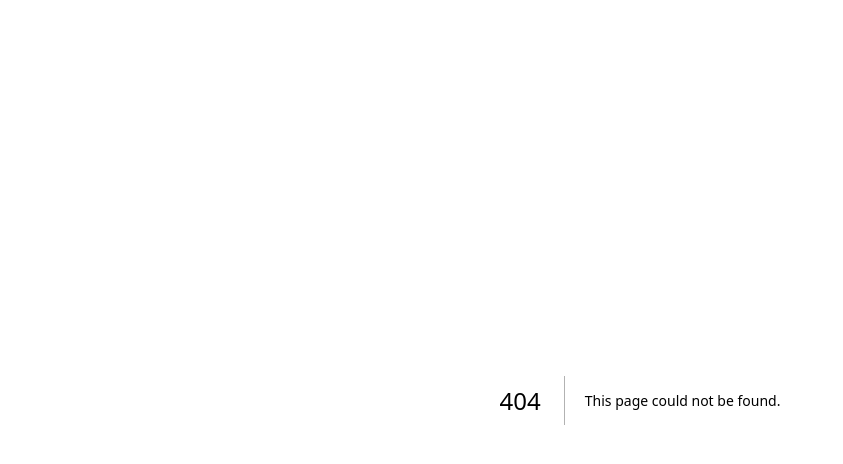
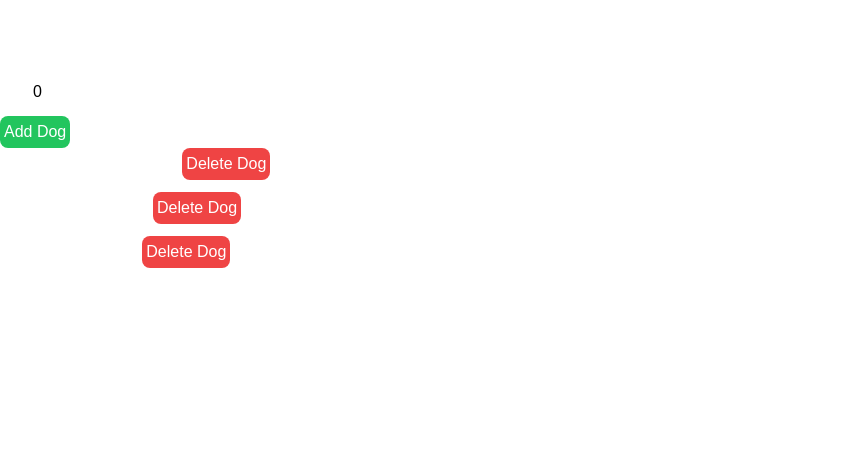
Before and after one commit to PhilippeMallari/cprg306-assignments, a Next.js app: page /week-7 in a window 1280 px wide. Before the commit this address had no page. Shown: the top 464 px of the page, without its empty margins (0-843 px from the left). Built offline with nearby package versions, Linux system fonts and the light colour scheme.

Commit message:
demo code for week 7 done

```diff
--- /dev/null
+++ b/app/week-7/dog-data.json
@@ -0,0 +1,17 @@
+[
+    {
+        "id": 1,
+        "name": "Shnukems",
+        "age": 1
+    },
+    {
+        "id": 2,
+        "name": "Brutus",
+        "age": 2
+    },
+    {
+        "id": 3,
+        "name": "Zeus",
+        "age": 3
+    }
+]
--- /dev/null
+++ b/app/week-7/dog-form.js
@@ -0,0 +1,47 @@
+"use client"
+
+import { useState } from "react"
+
+export default function DogForm({ addDog }) {
+    const [name, setName] = useState("")
+    const [age, setAge] = useState(0)
+
+    const handleSubmit = (e) => {
+        e.preventDefault();
+        const newId = Math.floor(Math.random() * 1000000)
+        const newDog = { id: newId, name, age }
+        addDog(newDog)
+        console.log('This is the new dog: ', newDog)
+        setName("")
+        setAge(0)
+    }
+
+    return (
+        <div>
+            <h2 className="text-2xl text-white">Add Dog</h2>
+            <form onSubmit={handleSubmit}>
+                <div className="text-white">
+                    <label htmlFor="name">Name:</label>
+                    <input
+                        type="text"
+                        id="name"
+                        value={name}
+                        onChange={(e) => setName(e.target.value)}
+                        className="text-black"
+                    />
+                </div>
+                <div className="text-white">
+                    <label htmlFor="age">Age:</label>
+                    <input
+                        type="number"
+                        id="age"
+                        value={age}
+                        onChange={(e) => setAge(parseInt(e.target.value))}
+                        className="text-black"
+                    />
+                </div>
+                <button className="text-white bg-green-500 rounded-lg p-1 mt-3" type="submit">Add Dog</button>
+            </form>
+        </div>
+    )
+}
--- /dev/null
+++ b/app/week-7/dog-list.js
@@ -0,0 +1,14 @@
+import Dog from "./dog.js"
+
+export default function DogList({ dogs, deleteDog }) {
+
+    return (
+        <div>
+            <ul className="text-white">
+                {dogs.map((dog) => (
+                <Dog onDelete={deleteDog} key={dog.id} id={dog.id} name={dog.name} age={dog.age} />
+                ))}
+            </ul>
+        </div>
+    )
+}
--- /dev/null
+++ b/app/week-7/dog.js
@@ -0,0 +1,10 @@
+export default function Dog({ id, name, age, onDelete }) {
+    return (
+        <div>
+            <p>
+                {name} is {age} years old
+            <button onClick={() => onDelete(id)} className="text-white bg-red-500 rounded-lg p-1 mb-3 ml-2">Delete Dog</button>
+            </p>
+        </div>
+    )
+}
--- /dev/null
+++ b/app/week-7/page.js
@@ -0,0 +1,32 @@
+"use client";
+
+import DogList from "./dog-list";
+import DogForm from "./dog-form";
+import dogsJson from "./dog-data.json"
+import { useState } from "react";
+
+export default function Page() {
+
+    const [dogs, setDogs] = useState(dogsJson)
+
+    const handleAddDog = (newDog) => {
+        setDogs([...dogs, newDog])
+    }
+
+    const handleDeleteDog = (id) => {
+        // let newDogs = [...dogs]
+        // newDogs = newDogs.filter(id => id !== deletedId);
+        // console.log('You deleted this dog.', newDogs)
+
+        const updatedDogs = dogs.filter((dog) => dog.id !== id)
+        setDogs(updatedDogs)
+    }
+
+    return (
+        <div>
+            <h1 className="text-white">Week 7</h1>
+            <DogForm addDog={handleAddDog} />
+            <DogList dogs={dogs} deleteDog={handleDeleteDog} />
+        </div>
+    )
+}
```
